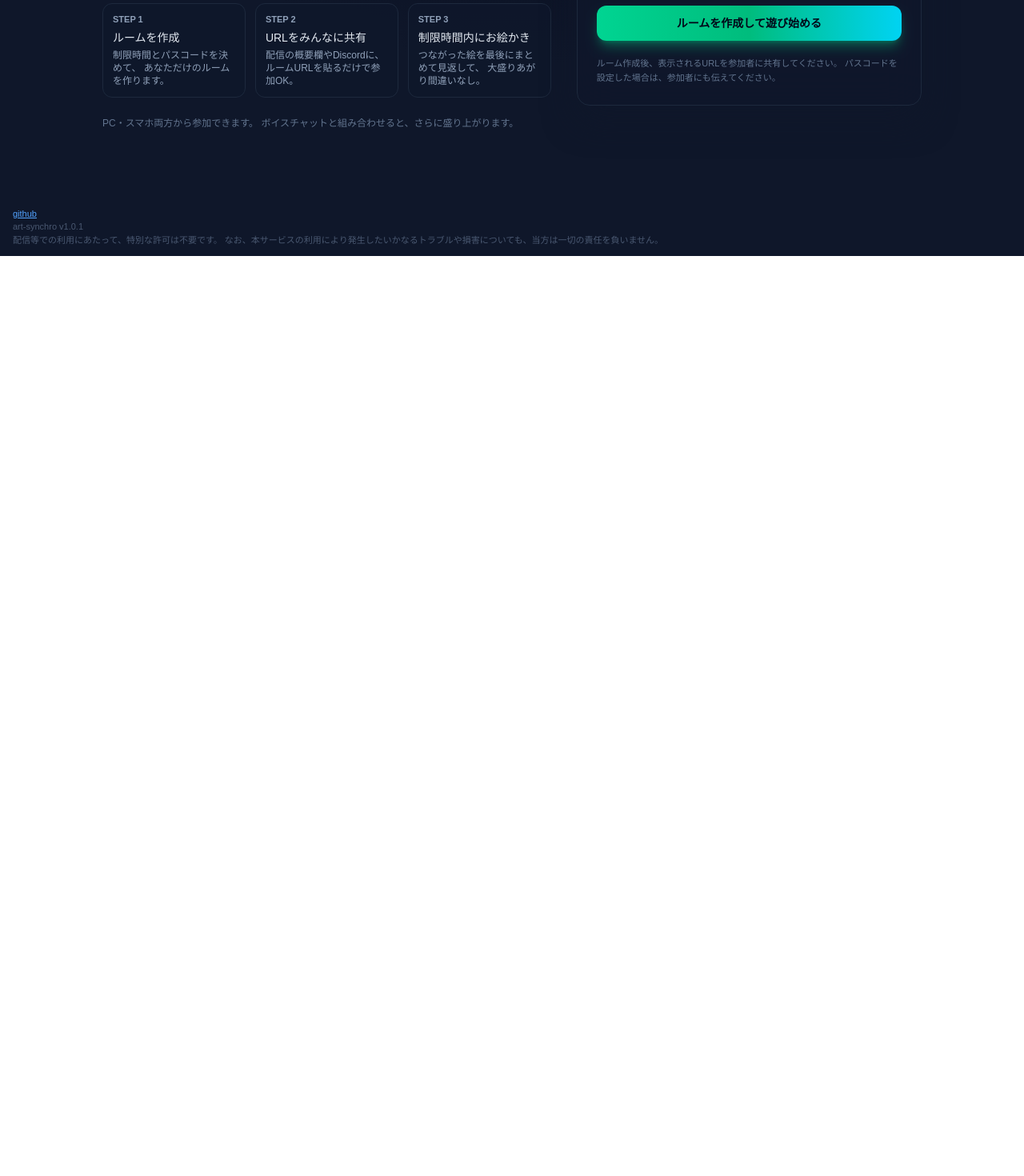
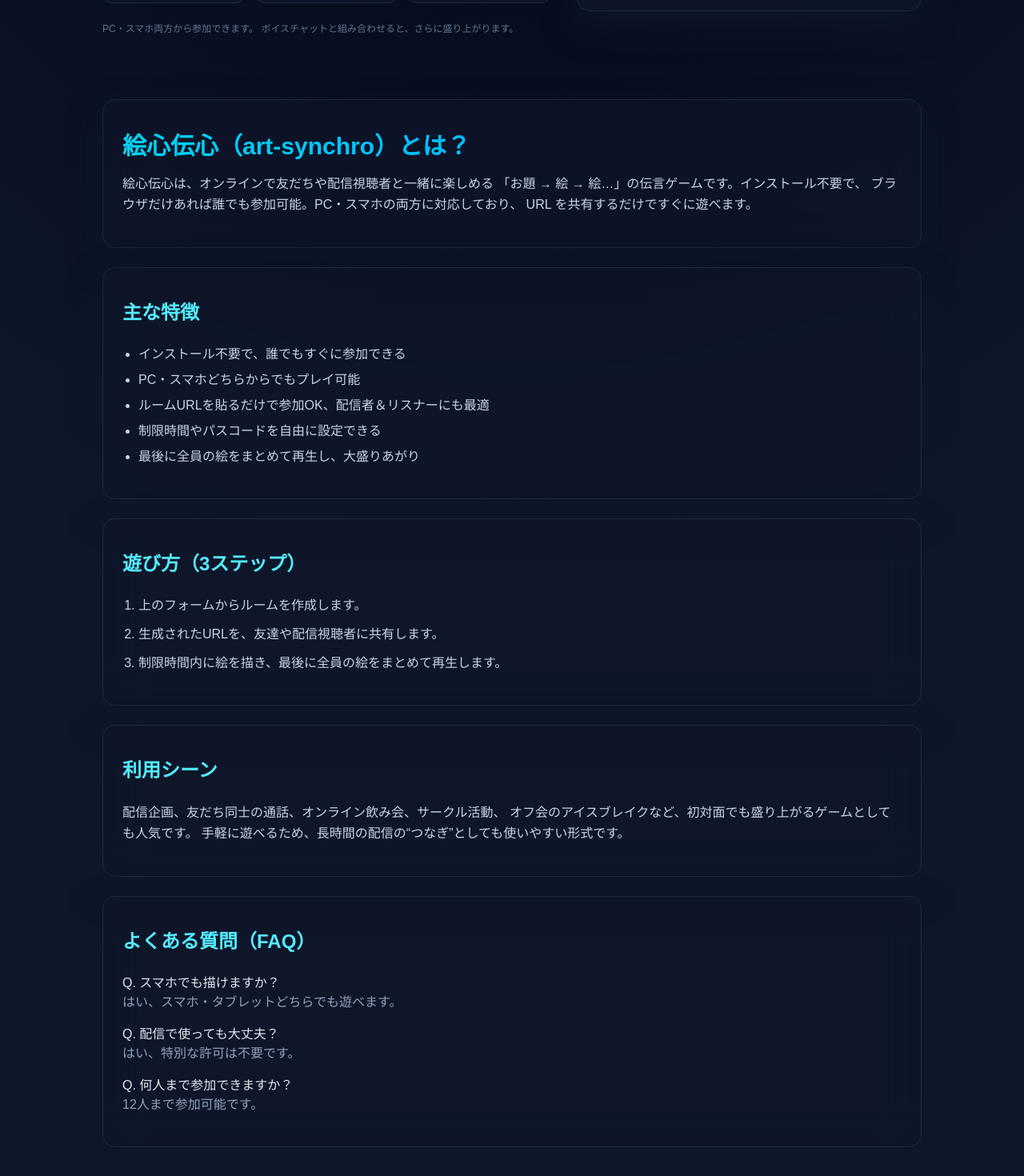
Before and after one commit to fin4le-p/art-synchro, a Next.js app: page / in a window 1280 px wide. Shown: the part 480-1950 px from the top of the page at 80% size. Before the commit the page ends 800 px from the top, so only its background shows below. Built offline with nearby package versions, Linux system fonts and the light colour scheme; no server answers.

Commit message:
ver up 1.0.2 add [how to use] upgrade description

```diff
--- a/app/layout.tsx
+++ b/app/layout.tsx
@@ -20,7 +20,7 @@ const geistMono = Geist_Mono({
 export const metadata: Metadata = {
   metadataBase: siteUrl,
   title: "絵心伝心 - パーティーゲーム！",
-  description: "以心伝心ゲームの絵心伝心！",
+  description: "以心伝心ゲームの絵心伝心！「お題 → 絵 → 絵…」で以心伝心できる、ブラウザだけで遊べるオンラインお絵かき伝言ゲーム。配信・VC・オフ会の場を盛り上げたいときにぴったりです。ルームを作成してURLを共有するだけで、PC・スマホからすぐ参加できます。",
   robots: {
     index: true,
     follow: true,
@@ -37,7 +37,7 @@ export const metadata: Metadata = {
     type: "website",
     url: siteUrl,
     title: "絵心伝心 - パーティーゲーム！",
-    description: "以心伝心ゲームの絵心伝心！",
+    description: "以心伝心ゲームの絵心伝心！「お題 → 絵 → 絵…」で以心伝心できる、ブラウザだけで遊べるオンラインお絵かき伝言ゲーム。配信・VC・オフ会の場を盛り上げたいときにぴったりです。ルームを作成してURLを共有するだけで、PC・スマホからすぐ参加できます。",
     siteName: "art-synchro.nakano6.com",
     images: [
       {
--- a/app/page.tsx
+++ b/app/page.tsx
@@ -200,6 +200,79 @@ export default function HomePage() {
             </p>
           </section>
         </div>
+        <section className="relative z-10 w-full max-w-6xl mx-auto mt-20 mb-32 space-y-6">
+
+          <div className="rounded-2xl bg-slate-900/60 backdrop-blur-xl border border-slate-800 px-6 py-10 shadow-[0_18px_40px_rgba(15,23,42,0.6)]">
+            <h2 className="text-2xl md:text-3xl font-bold bg-gradient-to-r from-cyan-400 via-sky-400 to-violet-400 bg-clip-text text-transparent">
+              絵心伝心（art-synchro）とは？
+            </h2>
+            <p className="mt-4 text-slate-300 leading-relaxed text-sm md:text-base">
+              絵心伝心は、オンラインで友だちや配信視聴者と一緒に楽しめる
+              「お題 → 絵 → 絵…」の伝言ゲームです。インストール不要で、
+              ブラウザだけあれば誰でも参加可能。PC・スマホの両方に対応しており、
+              URL を共有するだけですぐに遊べます。
+            </p>
+          </div>
+
+          <div className="rounded-2xl bg-slate-900/60 backdrop-blur-xl border border-slate-800 px-6 py-10 shadow-[0_18px_40px_rgba(15,23,42,0.6)] space-y-6">
+            <h3 className="text-xl md:text-2xl font-semibold text-cyan-300">
+              主な特徴
+            </h3>
+            <ul className="list-disc pl-5 space-y-2 text-slate-300 text-sm md:text-base">
+              <li>インストール不要で、誰でもすぐに参加できる</li>
+              <li>PC・スマホどちらからでもプレイ可能</li>
+              <li>ルームURLを貼るだけで参加OK、配信者＆リスナーにも最適</li>
+              <li>制限時間やパスコードを自由に設定できる</li>
+              <li>最後に全員の絵をまとめて再生し、大盛りあがり</li>
+            </ul>
+          </div>
+
+          <div className="rounded-2xl bg-slate-900/60 backdrop-blur-xl border border-slate-800 px-6 py-10 shadow-[0_18px_40px_rgba(15,23,42,0.6)] space-y-6">
+            <h3 className="text-xl md:text-2xl font-semibold text-cyan-300">
+              遊び方（3ステップ）
+            </h3>
+            <ol className="list-decimal pl-5 space-y-3 text-slate-300 text-sm md:text-base">
+              <li>上のフォームからルームを作成します。</li>
+              <li>生成されたURLを、友達や配信視聴者に共有します。</li>
+              <li>制限時間内に絵を描き、最後に全員の絵をまとめて再生します。</li>
+            </ol>
+          </div>
+
+          <div className="rounded-2xl bg-slate-900/60 backdrop-blur-xl border border-slate-800 px-6 py-10 shadow-[0_18px_40px_rgba(15,23,42,0.6)] space-y-6">
+            <h3 className="text-xl md:text-2xl font-semibold text-cyan-300">
+              利用シーン
+            </h3>
+            <p className="text-slate-300 leading-relaxed text-sm md:text-base">
+              配信企画、友だち同士の通話、オンライン飲み会、サークル活動、
+              オフ会のアイスブレイクなど、初対面でも盛り上がるゲームとしても人気です。
+              手軽に遊べるため、長時間の配信の“つなぎ”としても使いやすい形式です。
+            </p>
+          </div>
+
+          <div className="rounded-2xl bg-slate-900/60 backdrop-blur-xl border border-slate-800 px-6 py-10 shadow-[0_18px_40px_rgba(15,23,42,0.6)] space-y-6">
+            <h3 className="text-xl md:text-2xl font-semibold text-cyan-300">
+              よくある質問（FAQ）
+            </h3>
+
+            <div className="space-y-4 text-sm md:text-base">
+              <div>
+                <p className="font-medium text-slate-200">Q. スマホでも描けますか？</p>
+                <p className="text-slate-400">はい、スマホ・タブレットどちらでも遊べます。</p>
+              </div>
+
+              <div>
+                <p className="font-medium text-slate-200">Q. 配信で使っても大丈夫？</p>
+                <p className="text-slate-400">はい、特別な許可は不要です。</p>
+              </div>
+
+              <div>
+                <p className="font-medium text-slate-200">Q. 何人まで参加できますか？</p>
+                <p className="text-slate-400">12人まで参加可能です。</p>
+              </div>
+            </div>
+          </div>
+
+        </section>
       </div>
       <footer className="absolute bottom-3 left-4 text-[11px] text-slate-500/70 select-none">
         <a
@@ -208,7 +281,7 @@ export default function HomePage() {
           rel="noopener noreferrer"
           className="text-blue-400 underline hover:text-blue-300"
         >github</a>
-        <p>art-synchro v1.0.1</p>
+        <p>art-synchro v1.0.2</p>
         <p>配信等での利用にあたって、特別な許可は不要です。
           なお、本サービスの利用により発生したいかなるトラブルや損害についても、当方は一切の責任を負いません。</p>
       </footer>
```
